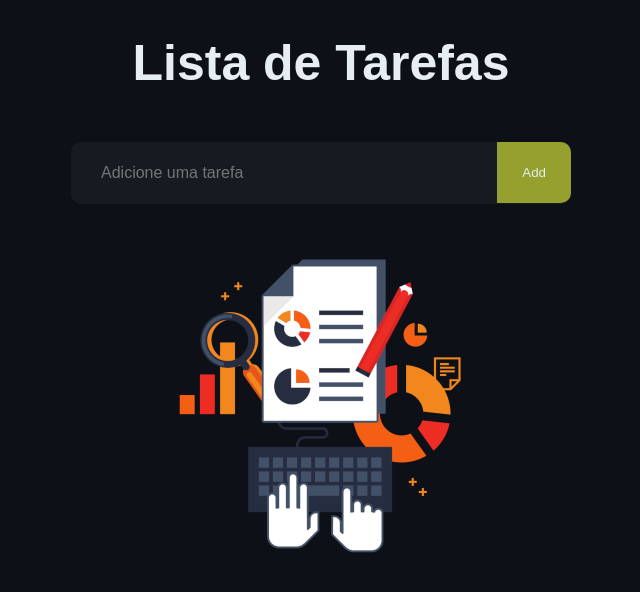
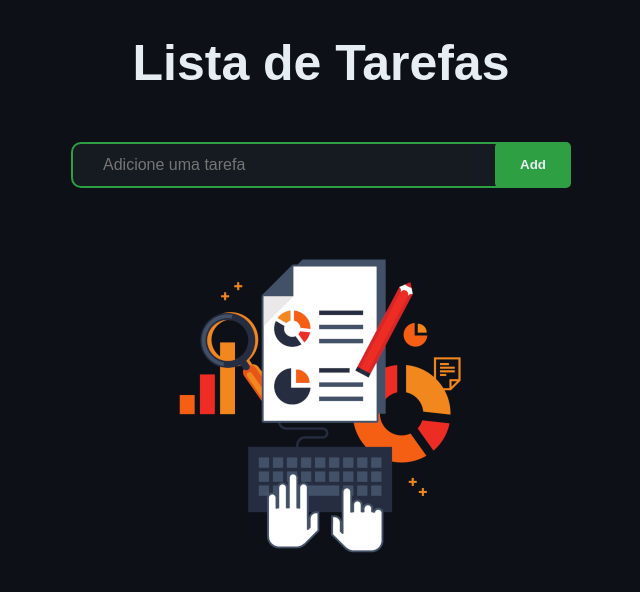
Before and after one commit to vandesonsantos/todo-list, a React (Vite) app: page / in a window 1280 px wide. Shown: the top 592 px of the page, without its empty margins (319-959 px from the left). Built offline with nearby package versions, Linux system fonts and the light colour scheme; a web font is replaced by a local one.

Commit message:
Organização de arquivos e style dos inputs

```diff
--- a/src/TodoList.css
+++ b/src/TodoList.css
@@ -29,10 +29,10 @@ body{
 .form input{
   display: flex;
   width: 100%;
-  height: 60px;
+  height: 40px;
   background-color: #161B22;
   color: #E6EDF3;
-  border: none;
+  border: 2px solid #2EA043;
   padding-left: 30px;
   font-size: 16px;
   border-radius: 10px;
@@ -42,12 +42,13 @@ body{
   position: absolute;
   top:0;
   right: 0;
-  background-color: #95a02e;
+  background-color: #2EA043;
   color: #E6EDF3;
+  font-weight: 600;
   border:none;
   padding: 10px 25px;
-  height: 61px;
-  border-radius: 0 10px 10px 0;
+  height: 46px;
+  border-radius:   5px 5px;
   cursor: pointer;
 }
 
@@ -70,6 +71,7 @@ body{
   border:1px solid #363b65;
   margin-bottom: 10px;
   cursor: pointer;
+  border-radius: 5px;
 }
 
 .item:hover{
@@ -109,14 +111,15 @@ button.del{
   color: #4d506e;
   padding:15px;
   cursor: pointer;
+  border-radius: 5px;
 }
 
 button.del:hover{
-    background: #ff004c;
   border:none;
   color: white;
   padding:15px;
   cursor: pointer;
+  border: 1px solid #ff004c;
 }
 
 button.deleteAll{
--- a/src/TodoList.jsx
+++ b/src/TodoList.jsx
@@ -40,7 +40,7 @@ function TodoList() {
     }
 
     return (
-        <div>
+        <>
             <h1 className="title">Lista de Tarefas</h1>
 
             <form onSubmit={adicionaItem} className="form">
@@ -89,7 +89,7 @@ function TodoList() {
 
                 </div>
             </div>
-        </div>
+        </>
     )
 }
 
```
Lines whose indentation alone changed are shown as unchanged.
